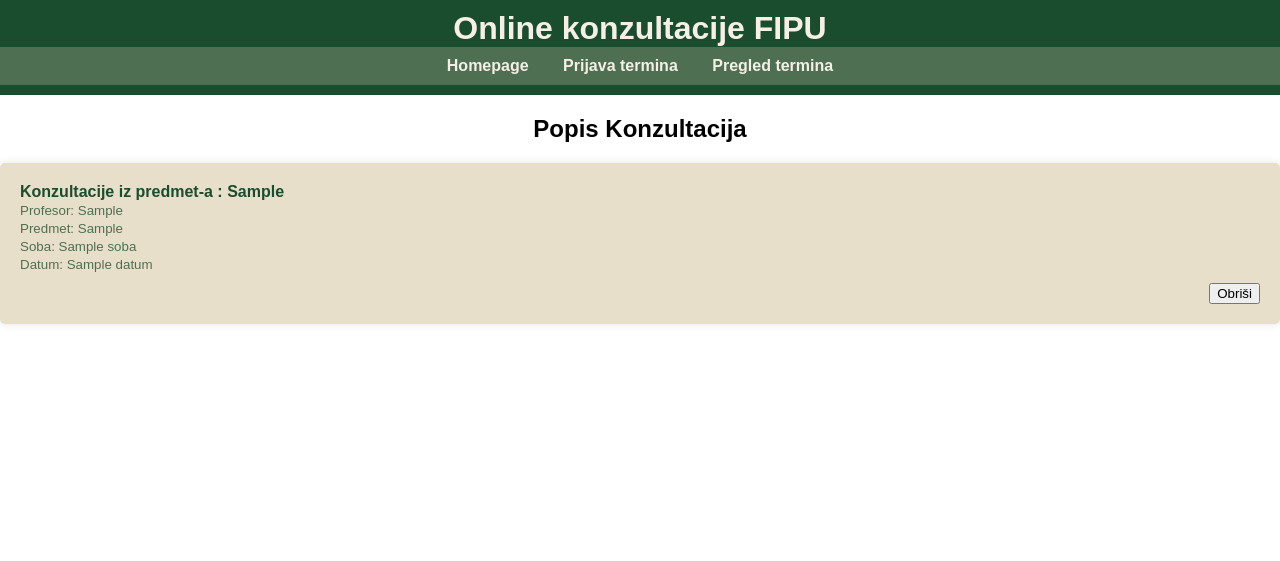
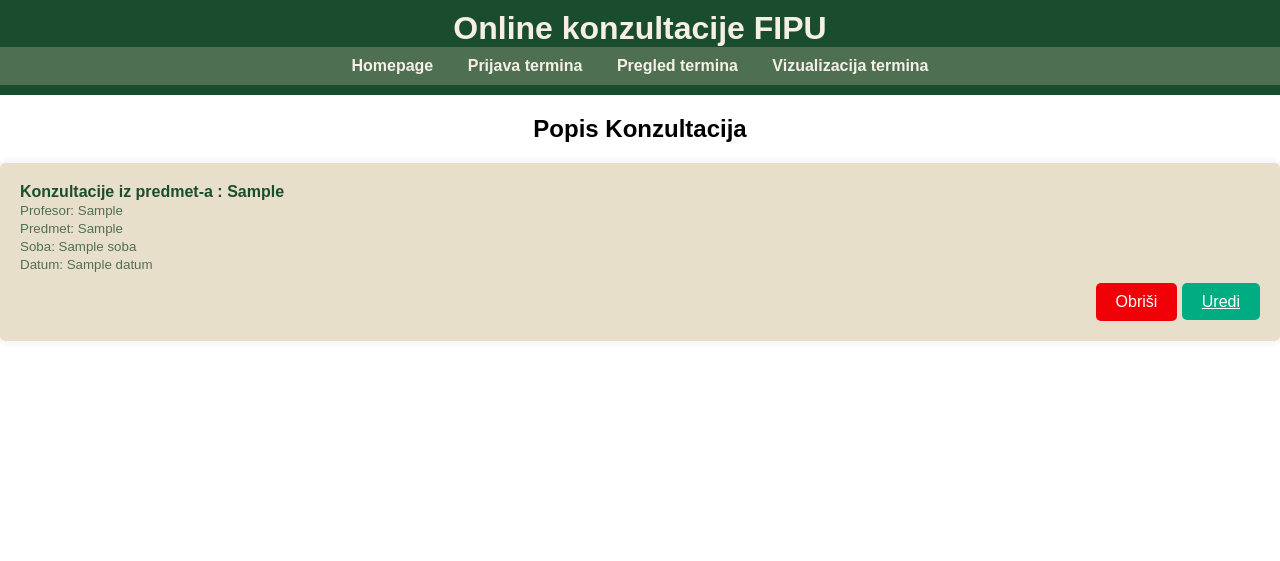
Before and after one commit to LukaCatela/Projekt_IS, a Flask app: template templates/pregled.html in a window 1280 px wide. Shown: the top 561 px of the page. Run offline with Flask 3, Linux system fonts and the light colour scheme; the template is opened without the code that fills it: most values are stand-ins (such as "Sample title", 1, 10 or a date in 2020).

Commit message:
Updejtan html i dodan button uredi

```diff
--- a/templates/pregled.html
+++ b/templates/pregled.html
@@ -13,6 +13,7 @@
                 <a href="{{url_for('home')}}">Homepage</a>
                 <a href="{{url_for('dodaj_konzultacije')}}">Prijava termina</a>
                 <a href="{{url_for('pregled')}}">Pregled termina</a>
+                <a href="{{url_for('vizualizacija')}}">Vizualizacija termina</a>
             </nav>
     </header>
     <main>
@@ -31,7 +32,8 @@
                 </small>
               </div>
               <div>
-                <button onclick="obrisiKonzultaciju({{ termin.id }})">Obriši</button>
+                <button class="button_crveni" onclick="obrisiKonzultaciju({{ termin.id }})">Obriši</button>
+                <a href="{{url_for('uredi_konzultaciju', konzultacija_id = termin.id)}}" class="button_zeleni">Uredi</a>
               </div>
             </li>
           {% endfor %}
```
